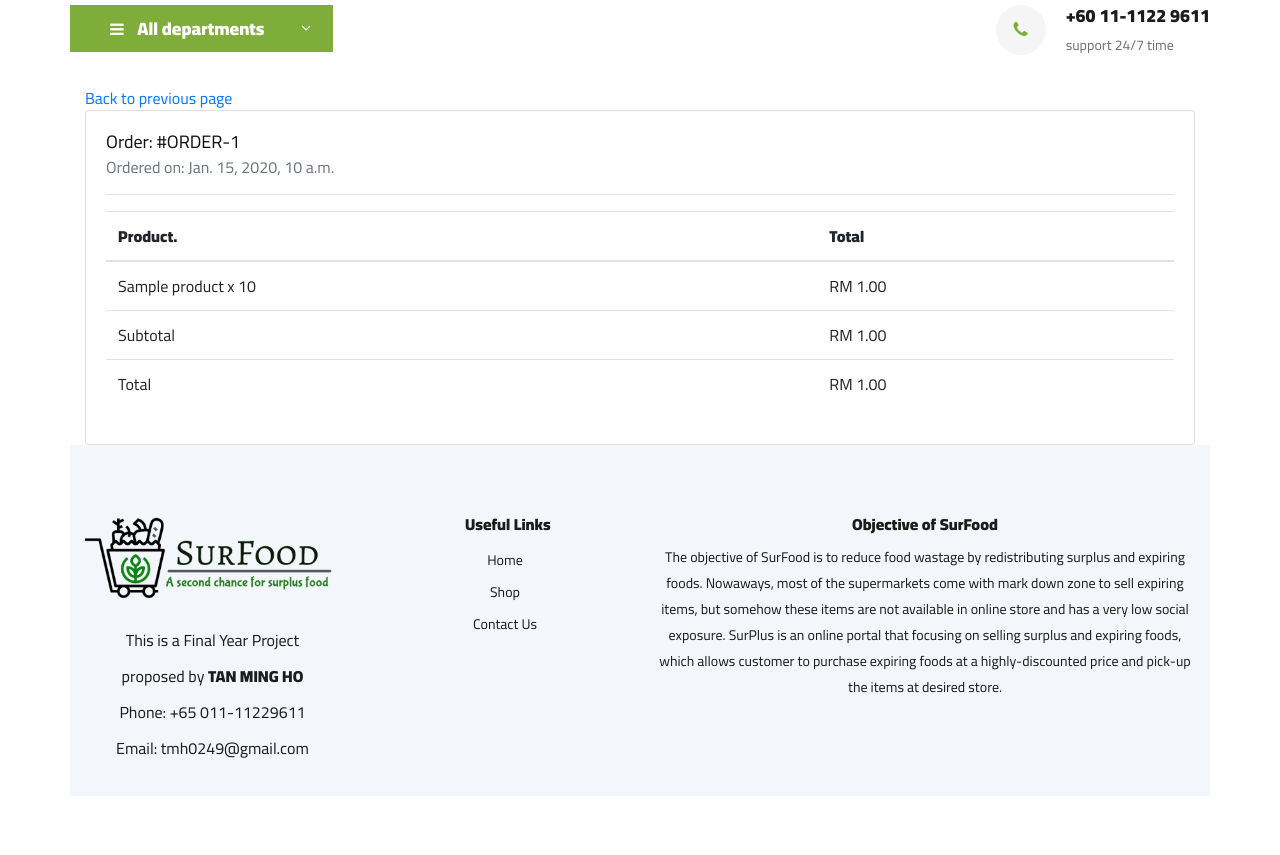
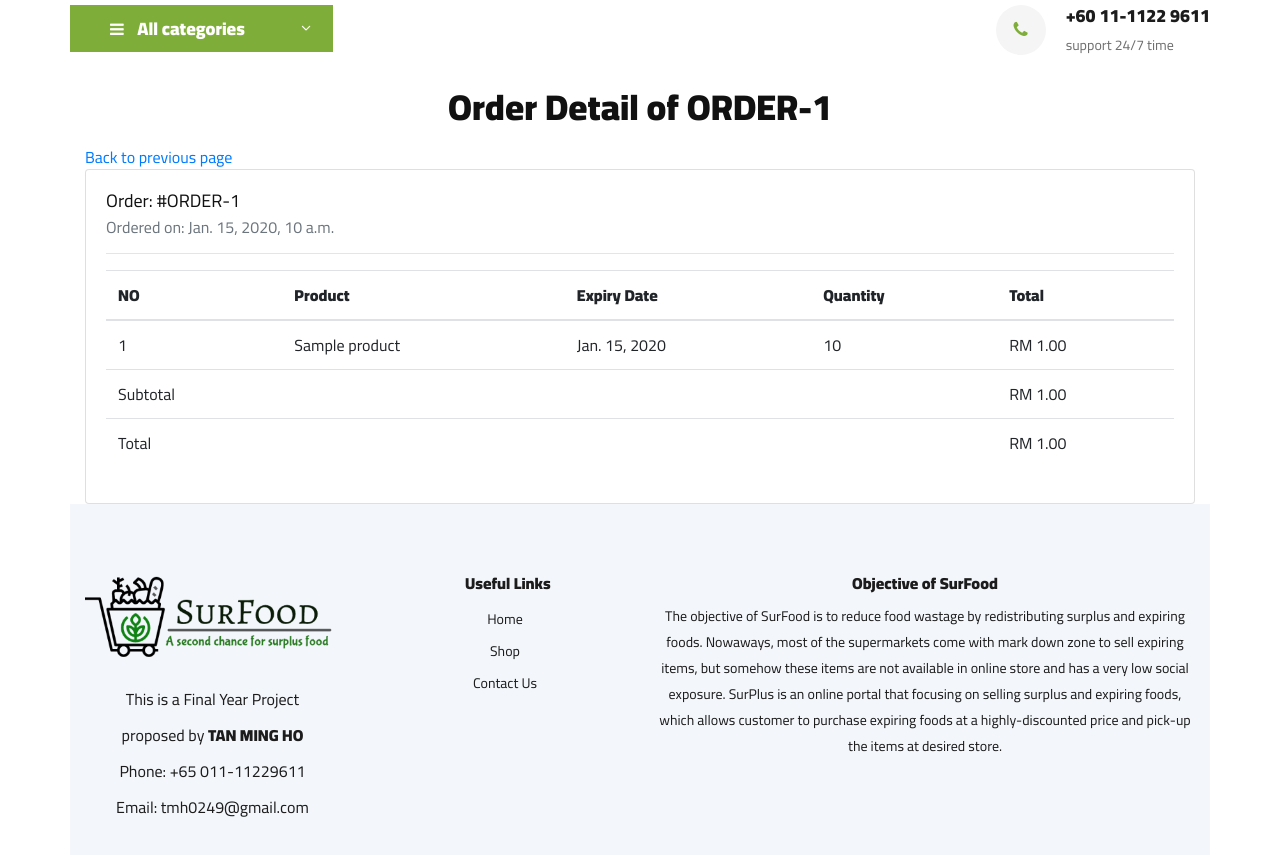
Before and after one commit to tmh98094/OganiFYP, a Django app: page /cart/orders/1 in a window 1280 px wide. Shown: the part 120-975 px from the top of the page. Before the commit the page ends 878 px from the top, so only its background shows below. Run offline with Django 3.2, Linux system fonts and the light colour scheme; a user stored in the database is signed in; tables that the repository leaves empty hold one stand-in row (values such as "Sample post"); some libraries are stand-ins or nearby versions.

Commit message:
Last Runnable Commit

```diff
--- a/cart/models.py
+++ b/cart/models.py
@@ -35,9 +35,6 @@ class Address(models.Model):
     class Meta:
         verbose_name_plural = 'Addresses'
 
-class Shop(models.Model):
-    shop_name = models.CharField(max_length=150)
-    shop_address = models.CharField(max_length=150)
 
 class Product(models.Model):
     title = models.CharField(max_length=150)
@@ -53,7 +50,6 @@ class Product(models.Model):
     updated = models.DateTimeField(auto_now=True)
     produced = models.DateField(null=True)
     expired = models.DateField()
-    active = models.BooleanField(default=False)
     primary_category = models.ForeignKey(Category, related_name="primary_products", null=True,on_delete=models.CASCADE)
     secondary_categories = models.ManyToManyField(Category, blank=True)
 
@@ -155,7 +151,7 @@ class Payment(models.Model):
     order = models.ForeignKey(
         Order, on_delete=models.CASCADE, related_name='payments')
     payment_method = models.CharField(max_length=20, choices=(
-        ('Stripe', 'PayPal'),
+        ('PayPal','PayPal'),
     ))
     timestamp = models.DateTimeField(auto_now_add=True)
     successful = models.BooleanField(default=False)
--- a/cart/views.py
+++ b/cart/views.py
@@ -13,7 +13,6 @@ from django.db.models import Q
 from django.utils import timezone
 from datetime import timedelta
 from django.core.exceptions import ObjectDoesNotExist
-import datetime
 
 
 class ProductListView(generic.ListView):
@@ -178,6 +177,7 @@ class PaymentView(generic.TemplateView):
 class ConfirmOrderView(generic.View):
     def post(self, request, *args, **kwargs):
         order = get_or_set_order_session(request)
+        print(request.body)
         body = json.loads(request.body)
         payment = Payment.objects.create(
             order=order,
--- a/core/views.py
+++ b/core/views.py
@@ -39,6 +39,7 @@ class AccountView(LoginRequiredMixin, generic.TemplateView):
 
 class HomeView(generic.ListView):
     template_name = 'base1.html'
+    paginate_by = 4
 
     def get_queryset(self):
         qs = Product.objects.all()
--- a/static/css/style.css
+++ b/static/css/style.css
@@ -784,8 +784,6 @@ ol {
 }
 
 .featured-products-details {
-	border-style:solid;
-	border-width: 1px;
 }
 
 a .featured-products-thumbnail {
@@ -801,6 +799,33 @@ a .featured-products-list {
     bottom: 0;
     margin: auto;
 }
+
+.thanks {
+	height:100px;
+	width:100px;
+	margin-left:45%;
+	margin-right:45%;
+	margin-top:25px;
+	margin-bottom:35px;
+}
+
+@media only screen and (max-width: 600px) {
+	.thanks {
+		margin-left:35%;
+		margin-right:35%;	}
+  }
+
+@media only screen and (max-width: 600px) {
+.hero__search {
+	margin-left:17%;
+	margin-right:17%	}
+}
+
+@media only screen and (max-width: 600px) {
+	.hero__categories {
+		text-align:center	}
+	}
+
 
 .cate {
 	text-align:none;
--- a/templates/account.html
+++ b/templates/account.html
@@ -6,7 +6,7 @@
     <div class="container">
         <div class="row justify-content-center">
             <div class="col-md-12">
-                <h2 class="text-black text-center pb-3" style="font-weight:bold">Your Account</h2>
+                <h2 class="text-black text-center pb-3" style="font-weight:bold">My Account</h2>
                 <div class="card">
                     <div class="card-body">
                         <h5 class="card-title">
--- a/templates/base.html
+++ b/templates/base.html
@@ -142,7 +142,7 @@
                     <div class="hero__categories">
                         <div class="hero__categories__all">
                             <i class="fa fa-bars"></i>
-                            <span>All departments</span>
+                            <span>All categories</span>
                         </div>
                             <ul>
                                 {% for category in categories %}
--- a/templates/cart/checkout.html
+++ b/templates/cart/checkout.html
@@ -69,14 +69,14 @@
                                         <span style="text-align:center;">{{ item.quantity }}</span>
                                         </div>
                                         <div class="col-lg-3 col-md-1 col-sm-1 mt-3">
-                                        <span style="float:right">{{ item.get_total_item_price }}</span>
+                                        <span style="float:right">RM {{ item.get_total_item_price }}</span>
                                         </div>
 
                                     {% endfor %}
                                     </div>
                                     </ul>
-                                    <div class="checkout__order__subtotal">Subtotal <span>{{order.get_subtotal}}</span></div>
-                                    <div class="checkout__order__total">Total <span>{{ order.get_total }}</span></div>
+                                    <div class="checkout__order__subtotal">Subtotal <span>RM {{order.get_subtotal}}</span></div>
+                                    <div class="checkout__order__total">Total <span>RM {{ order.get_total }}</span></div>
                                     <p class="justify">The payment can be made via Paypal Balance or Credit/Debit Card.</p>
 
                                     <button type="submit" class="site-btn">PLACE ORDER</button>
--- a/templates/cart/product_list.html
+++ b/templates/cart/product_list.html
@@ -42,8 +42,7 @@
                             </div>
                             <div class="col-lg-4 col-md-4">
                                 <div class="filter__found">
-                                {% for product in object_list|slice:":1" %}
-                                        <h6></h6><br/>
+                                {% for product in object_list %}
                                 {% empty %}
                                             <h6>0 products found.</h6><br/>
                                             <p style="color:red">Sorry, currently there is no items available.</p>
@@ -110,7 +109,7 @@
                                 </div>
                             </div>
                         </div>
-                        {% endif %}
+                    {% endif %}
                 </div>
             </div>
         </div>
--- a/templates/cart/thanks.html
+++ b/templates/cart/thanks.html
@@ -4,6 +4,12 @@
 <div class="row">
     <div class="col-lg-12 col-md-12 py-5 px-5">
         <h2 style="font-weight:bold;text-align:center"> Thank you for your purchase! </h2> <br/>
+        <svg class="thanks" version="1.1" id="Capa_1" xmlns="http://www.w3.org/2000/svg" xmlns:xlink="http://www.w3.org/1999/xlink" x="0px" y="0px"
+            viewBox="0 0 468.293 468.293" style="enable-background:new 0 0 468.293 468.293;" xml:space="preserve">
+        <circle style="fill:#44C4A1;" cx="234.146" cy="234.146" r="234.146"/>
+        <polygon style="fill:#EBF0F3;" points="357.52,110.145 191.995,275.67 110.773,194.451 69.534,235.684 191.995,358.148
+            398.759,151.378 "/>
+        </svg>
         <h3 style="text-align:center">Please pick up your items as soon as possible to prevent food expired. </h3>
     </div>
 </div>
--- a/templates/index.html
+++ b/templates/index.html
@@ -97,7 +97,7 @@
                 </div>
             </div>
             <div class="row featured__filter">
-                {% for product in products %}
+                {% for product in products|slice:"4" %}
                 <div class="col-lg-3 col-md-4 col-sm-6 mix oranges fresh-meat py-3 center_img">
                         <div class="featured__item__pic">
                             <a href="{{ product.get_absolute_url }}"><img class="featured-products-thumbnail" src="{{product.image.url}}"></a>
@@ -110,6 +110,7 @@
                 {% endfor %}
             </div>
         </div>
+
     </section>
 
 
--- a/templates/order_detail.html
+++ b/templates/order_detail.html
@@ -6,6 +6,7 @@
     <div class="container">
         <div class="row justify-content-center">
             <div class="col-md-12">
+                <h2 class="text-black text-center pb-3" style="font-weight:bold">Order Detail of {{ order.reference_number }}</h2>
                 {% if request.user.is_staff %}
                     <a href="{% url 'staff:staff' %}">Back to previous page</a>
                 {% else %}
@@ -22,24 +23,35 @@
                             <table class="table">
                                 <thead>
                                     <tr>
-                                        <th>Product.</th>
+                                        <th>NO</th>
+                                        <th>Product</th>
+                                        <th>Expiry Date</th>
+                                        <th>Quantity</th>
                                         <th>Total</th>
                                     </tr>
                                 </thead>
                                 <tbody>
                                     {% for item in order.items.all %}
                                     <tr>
-                                        <td>{{ item.product.title }} x
-                                            {{ item.quantity }}</td>
+                                        <td> {{ forloop.counter }} </td>
+                                        <td>{{ item.product.title }}</td>
+                                        <td>{{ item.product.expired }}</td>
+                                        <td>{{ item.quantity }}</td>
                                         <td>RM {{ item.get_total_item_price }}</td>
                                     </tr>
                                     {% endfor %}
                                     <tr>
                                         <td>Subtotal</td>
+                                        <td></td>
+                                        <td></td>
+                                        <td></td>
                                         <td>RM {{ order.get_subtotal }}</td>
                                     </tr>
                                     <tr>
                                         <td>Total</td>
+                                        <td></td>
+                                        <td></td>
+                                        <td></td>
                                         <td>RM {{ order.get_total }}</td>
                                     </tr>
                                 </tbody>
```
Also changed, not shown: templates/base1.html (+1 -10 lines), cart/migrations/0024_auto_20200815_0012.py (added), media/product_images/View_Products_Detail.png (added), media/product_images/lean.jpeg (added), media/product_images/quacker.jpg (added), media/product_images/tesco_instant_oats.jpg (added).
